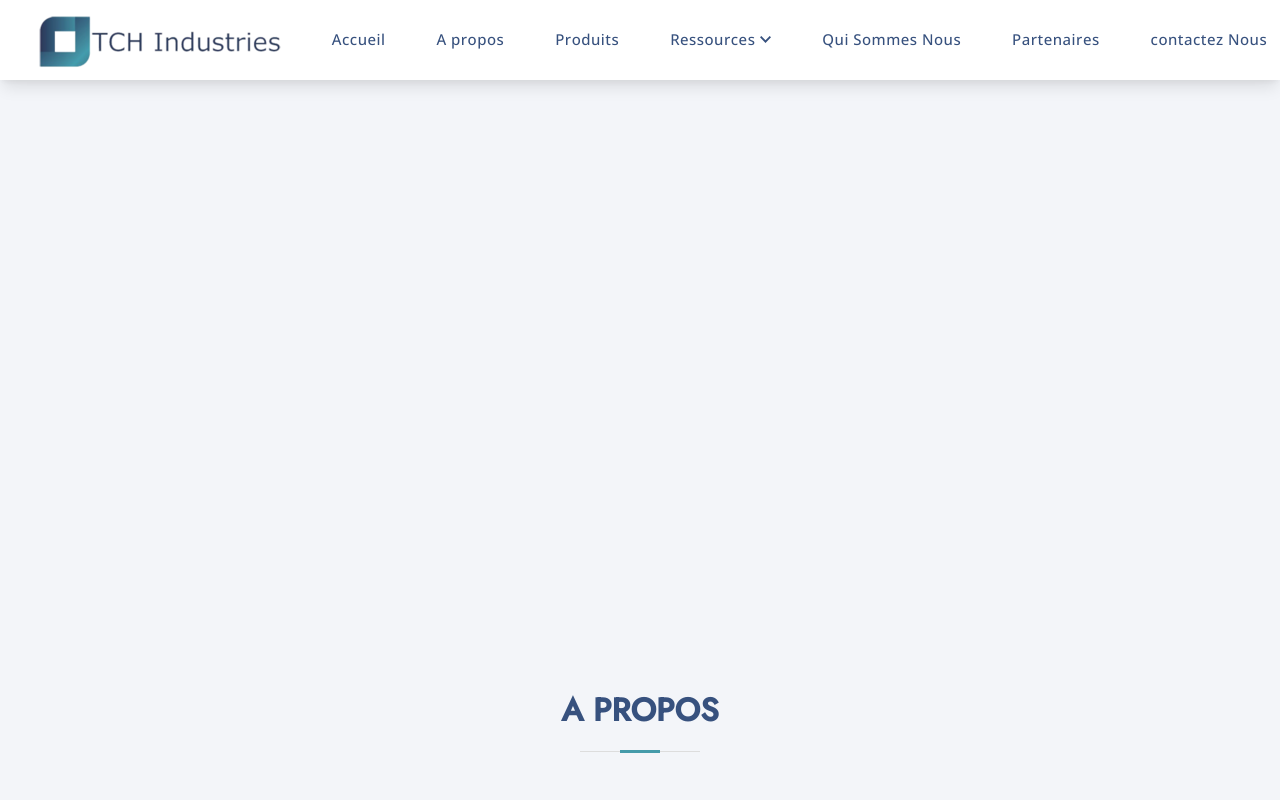
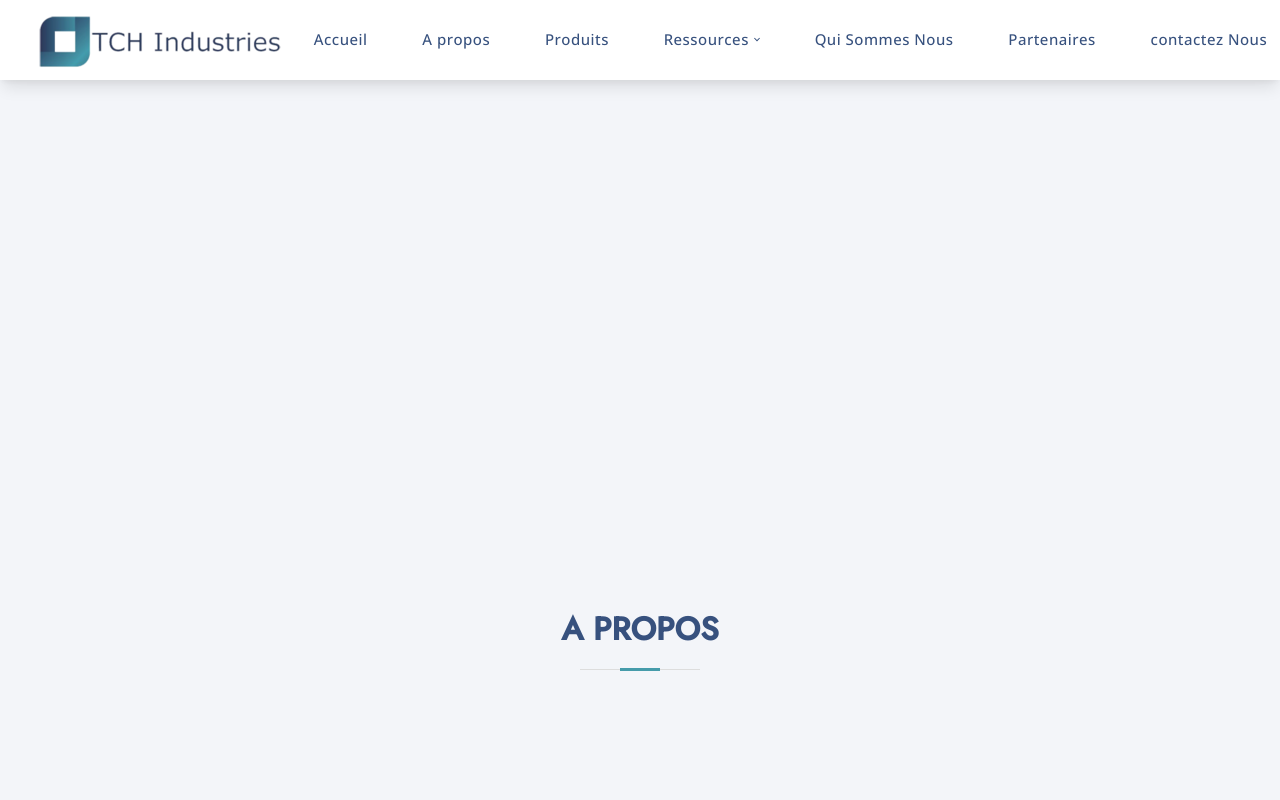
Before and after one commit to Joubeli/TCH, a React (Create React App) app: page / in a window 1280 px wide. Shown: the top 800 px of the page. Built offline with nearby package versions, Linux system fonts and the light colour scheme.

Commit message:
Add A propos section

```diff
--- a/src/index.css
+++ b/src/index.css
@@ -1,9 +1,20 @@
+*,
+*::before,
+*::after {
+  box-sizing: border-box;
+}
+
 body {
   margin: 0;
-  font-family: 'Open Sans', sans-serif;
+  font-family: 'Poppins', sans-serif;
+  font-size: 1rem;
+  font-weight: 400;
+  line-height: 1.4;
+  color: #444444;
   -webkit-font-smoothing: antialiased;
   -moz-osx-font-smoothing: grayscale;
   background-color: #f3f5f9;
+
 }
 
 code {
```
